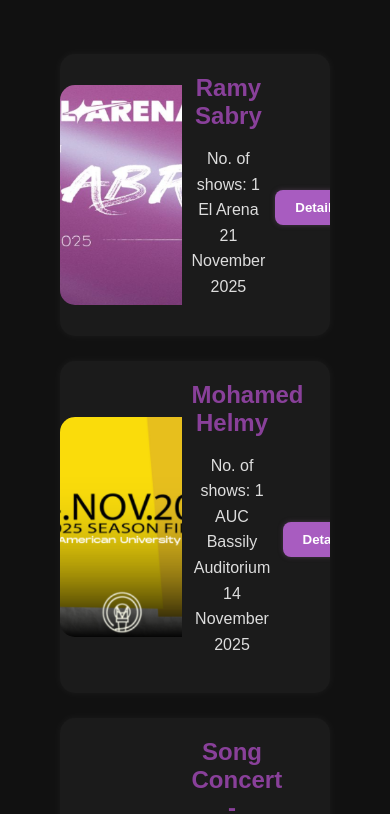
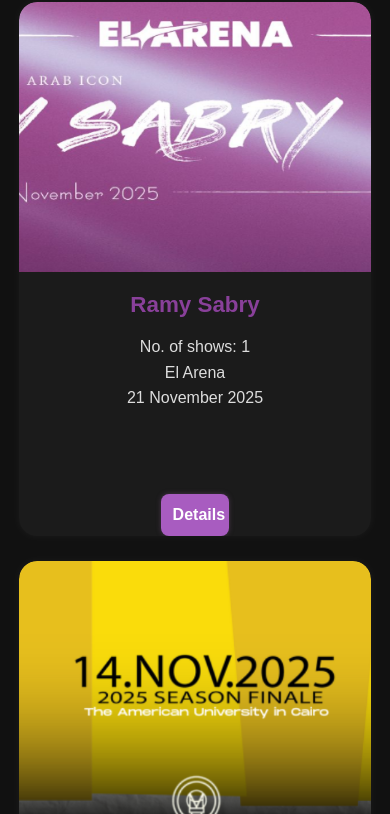
Before and after one commit to Malak-hussien/project, a plain HTML site: page index.html in a window 390 px wide. Shown: the part 91-905 px from the top of the page. Drawn offline with Linux system fonts and the light colour scheme.

Commit message:
Refactor CSS for improved styling and responsiveness

```diff
--- a/style.css
+++ b/style.css
@@ -269,3 +269,85 @@ body {
     font-size: 17px;
   }
 }
+/* 🌐 تصميم متجاوب للموبايل */
+@media (max-width: 768px) {
+
+  .title {
+    font-size: 1.8em;
+    margin: 25px 0;
+  }
+
+  .events-container {
+    padding: 10px;
+  }
+
+  .event {
+    flex-direction: column;
+    text-align: center;
+    width: 95%;
+    margin: 0 auto;
+    border-radius: 18px;
+  }
+
+  .event img {
+    width: 100%;
+    height: 270px; /* تكبير الصورة */
+    border-radius: 18px 18px 0 0;
+    object-fit: cover;
+  }
+
+  .event-content {
+    width: 100%;
+    padding: 20px 15px 25px;
+    text-align: center;
+  }
+
+  .event-content h3 {
+    font-size: 1.4em;
+    margin-bottom: 10px;
+  }
+
+  .event-content p {
+    font-size: 1em;
+    line-height: 1.6;
+    margin-bottom: 20px;
+  }
+
+  .buttons {
+    flex-direction: column;
+    gap: 12px;
+    justify-content: center;
+    align-items: center;
+    margin-top: 10px;
+  }
+
+  .btn {
+    width: 90%;
+    font-size: 1em;
+    padding: 12px;
+  }
+
+  /* المودال */
+  .modal-content {
+    width: 90%;
+    padding: 20px;
+    font-size: 14px;
+  }
+
+  /* صفحة الدفع */
+  .payment {
+    width: 90%;
+    margin: 50px auto;
+    padding: 20px;
+  }
+
+  .payment input {
+    width: 100%;
+    font-size: 16px;
+  }
+
+  .btn.pay {
+    width: 100%;
+    font-size: 17px;
+  }
+}
```
